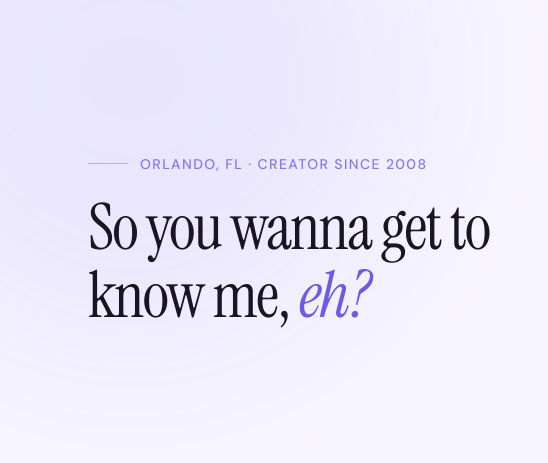
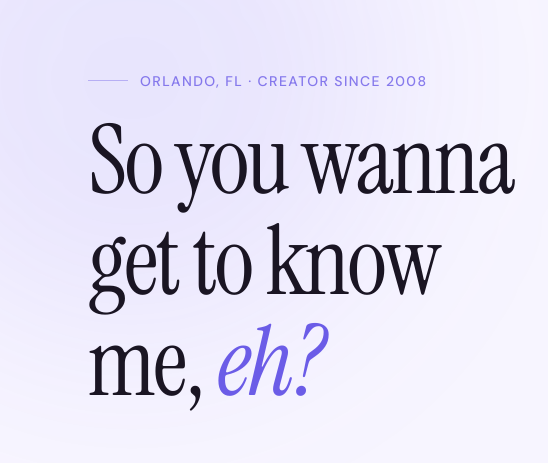
Before and after one commit to dinofavarajr/dinofavarajr, an Astro site: page /about in a window 1280 px wide. Shown: the part 126-589 px from the top of the page, 0-548 px from the left. Built offline with nearby package versions, Linux system fonts and the light colour scheme; Astro itself is replaced by a stand-in of ours.

Commit message:
Increase /about hero headline size to match image height
Co-Authored-By: Claude Sonnet 4.6 <noreply@anthropic.com>

```diff
--- a/src/pages/about.astro
+++ b/src/pages/about.astro
@@ -34,7 +34,7 @@ import bannerImage from '../assets/bannerimage-2.png';
                 Orlando, FL · Creator since 2008
               </span>
             </div>
-            <h1 class="font-display text-[clamp(2.2rem,5.5vw,4rem)] leading-[1.07] tracking-tight text-dark">
+            <h1 class="font-display text-[clamp(3rem,7.5vw,6rem)] leading-[1.05] tracking-tight text-dark">
               So you wanna get to know me, <em class="italic text-primary">eh?</em>
             </h1>
           </div>
```
